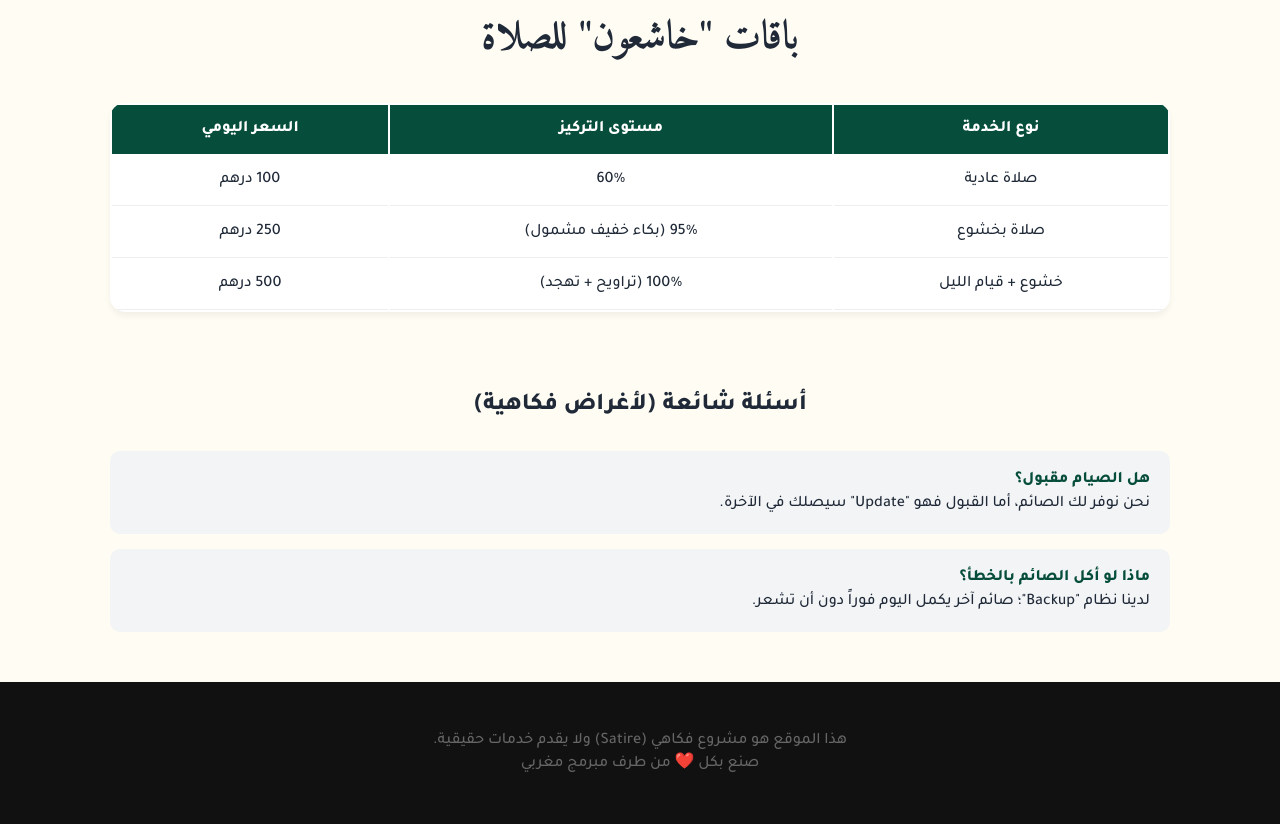
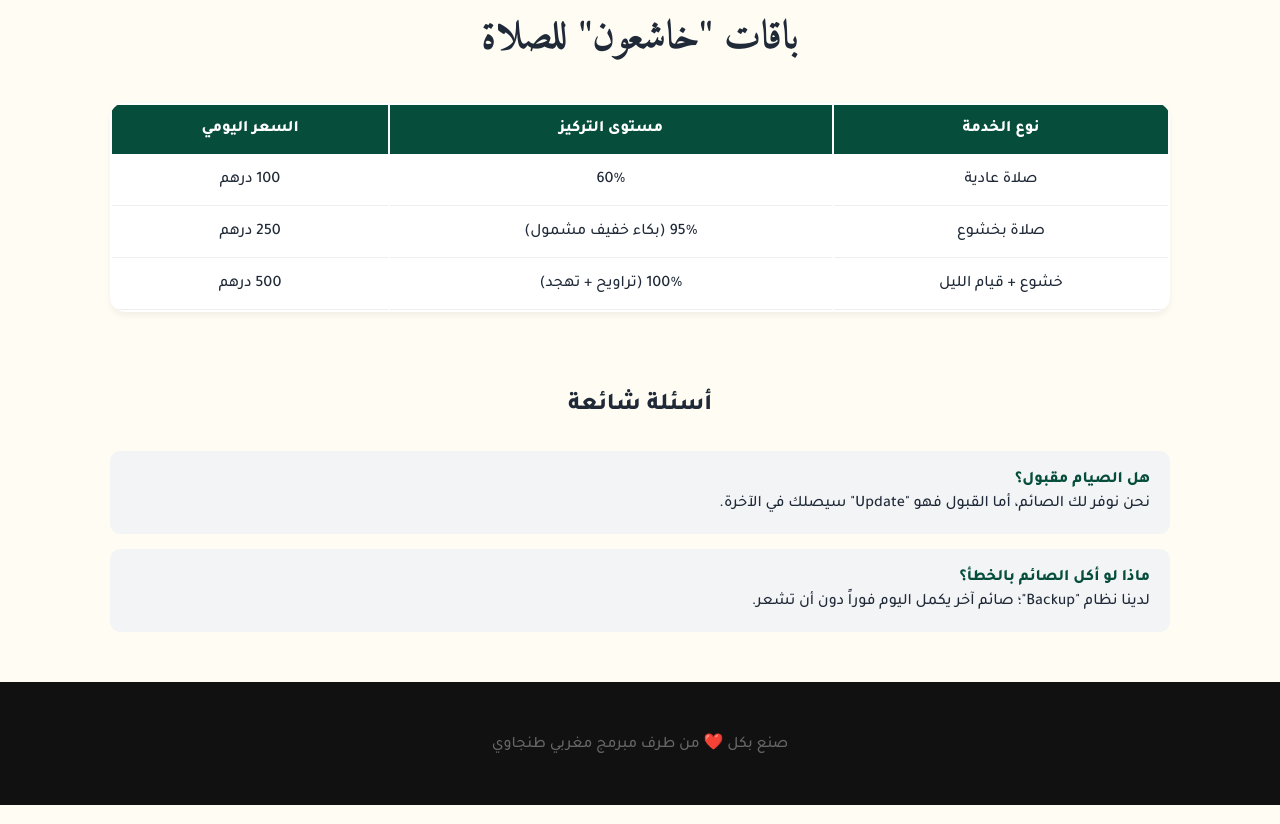
Before and after one commit to safouane1507/Ramadan, a plain HTML site: page Ramadan.html in a window 1280 px wide. Shown: the part 873-1697 px from the top of the page. Drawn offline with Linux system fonts and the light colour scheme.

Commit message:
Update Ramadan page content and countdown date

```diff
--- a/Ramadan.html
+++ b/Ramadan.html
@@ -153,7 +153,7 @@
     </div>
 
     <div class="faq">
-        <h2 style="text-align:center; margin-bottom:30px;">أسئلة شائعة (لأغراض فكاهية)</h2>
+        <h2 style="text-align:center; margin-bottom:30px;">أسئلة شائعة</h2>
         <div class="faq-item">
             <h4>هل الصيام مقبول؟</h4>
             <p>نحن نوفر لك الصائم، أما القبول فهو "Update" سيصلك في الآخرة.</p>
@@ -166,13 +166,13 @@
 </div>
 
 <footer>
-    <p>هذا الموقع هو مشروع فكاهي (Satire) ولا يقدم خدمات حقيقية.</p>
-    <p>صنع بكل ❤️ من طرف مبرمج مغربي</p>
+
+    <p>صنع بكل ❤️ من طرف مبرمج مغربي طنجاوي</p>
 </footer>
 
 <script>
     // عداد تنازلي بسيط لرمضان (افتراضي)
-    const countDownDate = new Date("Feb 28, 2026 00:00:00").getTime();
+    const countDownDate = new Date("Feb 20, 2026 00:00:00").getTime();
     setInterval(function() {
         const now = new Date().getTime();
         const distance = countDownDate - now;
```
